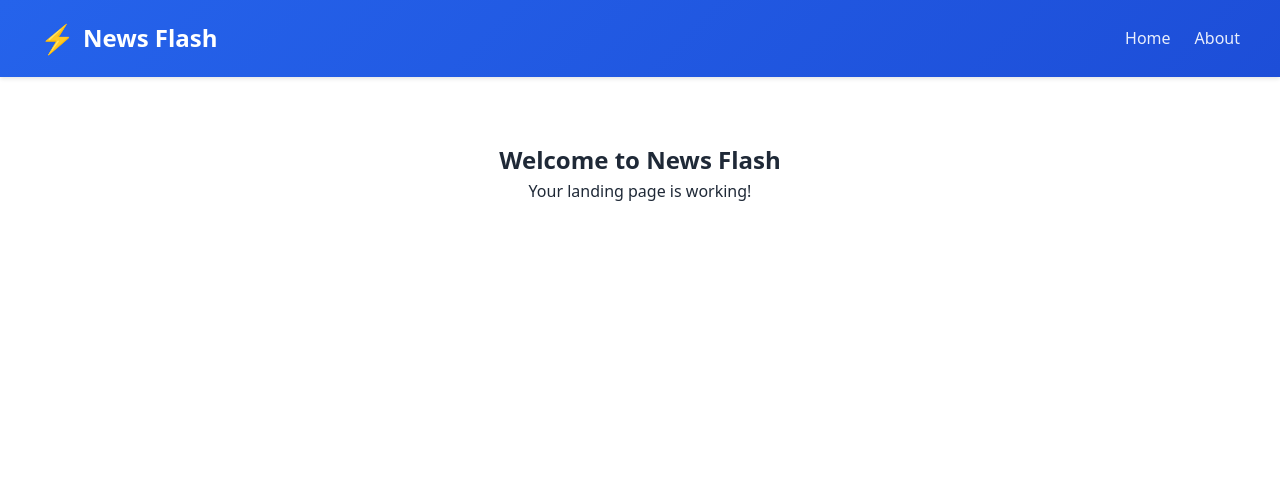
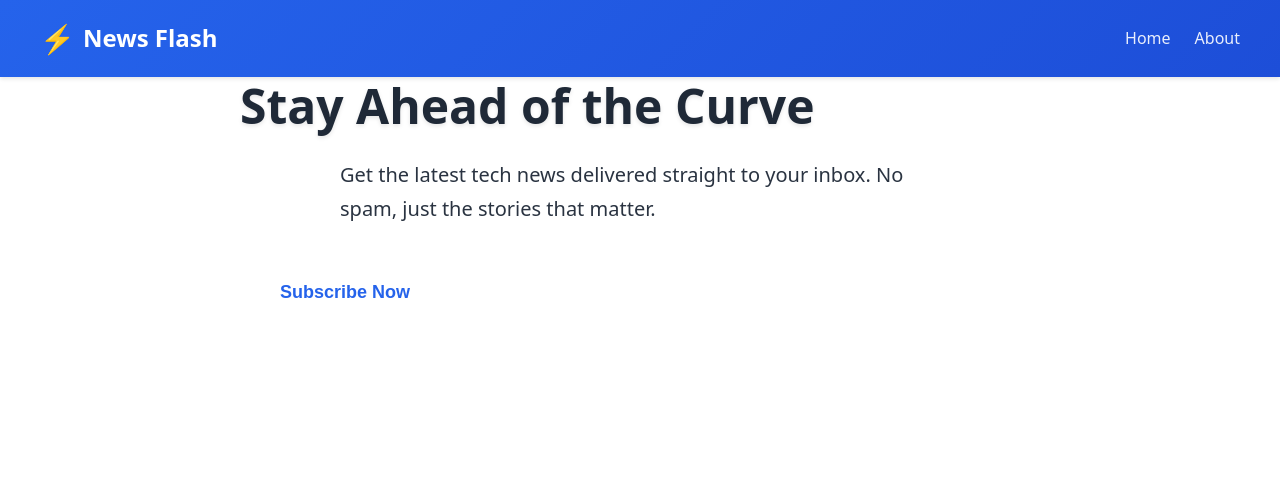
Before and after one commit to nahriin/application, a Flask app: page / in a window 1280 px wide. Shown: the top 497 px of the page. Run offline with Flask 3, Linux system fonts and the light colour scheme.

Commit message:
"Hero Section and Interactive Modal"

```diff
--- a/application/app/presentation/templates/index.html
+++ b/application/app/presentation/templates/index.html
@@ -3,8 +3,174 @@
 {% block title %}News Flash - Stay Informed{% endblock %}
 
 {% block content %}
-<section style="padding: 4rem 2rem; text-align: center;">
-    <h1>Welcome to News Flash</h1>
-    <p>Your landing page is working!</p>
+<section class="hero">
+    <div class="hero__container">
+        <h1 class="hero__title">Stay Ahead of the Curve</h1>
+        <p class="hero__subtitle">
+            Get the latest tech news delivered straight to your inbox.
+            No spam, just the stories that matter.
+        </p>
+        <button class="btn btn--primary hero__cta" id="subscribeBtn">
+            Subscribe Now
+        </button>
+    </div>
 </section>
+
+<!-- Subscribe Modal -->
+<div class="modal-overlay" id="modalOverlay">
+    <div class="modal" role="dialog" aria-labelledby="modalTitle" aria-modal="true">
+        <div class="modal__header">
+            <h2 class="modal__title" id="modalTitle">Coming Soon!</h2>
+            <button class="modal__close" id="modalClose" aria-label="Close modal">&times;</button>
+        </div>
+        <div class="modal__body">
+            <p>We're working hard to bring you the best newsletter experience.</p>
+            <p style="margin-top: 1rem;">Check back soon to subscribe!</p>
+        </div>
+    </div>
+</div>
 {% endblock %}
+
+{% block extra_css %}
+<style>
+    .hero {
+        background: linear-gradient(135deg, #1e3a8a 0%, #3b82f6 50%, #60a5fa 100%);
+        color: white;
+        padding: 6rem 2rem;
+        text-align: center;
+        min-height: 60vh;
+        display: flex;
+        align-items: center;
+        justify-content: center;
+    }
+
+    .hero__container {
+        max-width: 800px;
+        margin: 0 auto;
+    }
+
+    .hero__title {
+        font-size: 3rem;
+        font-weight: 800;
+        margin-bottom: 1.5rem;
+        line-height: 1.2;
+        text-shadow: 0 2px 4px rgba(0, 0, 0, 0.1);
+    }
+
+    .hero__subtitle {
+        font-size: 1.25rem;
+        margin-bottom: 2.5rem;
+        opacity: 0.95;
+        max-width: 600px;
+        margin-left: auto;
+        margin-right: auto;
+        line-height: 1.7;
+    }
+
+    .hero__cta {
+        font-size: 1.125rem;
+        padding: 1rem 2.5rem;
+        background-color: white;
+        color: var(--color-primary);
+        border: none;
+        cursor: pointer;
+        transition: all 0.2s ease;
+    }
+
+    .hero__cta:hover {
+        background-color: #f8fafc;
+        transform: translateY(-2px);
+        box-shadow: 0 8px 20px rgba(0, 0, 0, 0.2);
+    }
+
+    @media (max-width: 768px) {
+        .hero {
+            padding: 4rem 1.5rem;
+        }
+
+        .hero__title {
+            font-size: 2rem;
+        }
+
+        .hero__subtitle {
+            font-size: 1rem;
+        }
+    }
+
+    /* Modal styles */
+    .modal-overlay {
+        position: fixed;
+        inset: 0;
+        background: rgba(0,0,0,0.5);
+        display: none;
+        align-items: center;
+        justify-content: center;
+        z-index: 1000;
+    }
+
+    .modal-overlay.active {
+        display: flex;
+    }
+
+    .modal {
+        background: white;
+        padding: 2rem;
+        border-radius: 8px;
+        max-width: 500px;
+        width: 90%;
+        box-shadow: 0 8px 30px rgba(0,0,0,0.2);
+        text-align: center;
+    }
+
+    .modal__header {
+        display: flex;
+        justify-content: space-between;
+        align-items: center;
+        margin-bottom: 1rem;
+    }
+
+    .modal__close {
+        background: none;
+        border: none;
+        font-size: 1.5rem;
+        cursor: pointer;
+    }
+</style>
+{% endblock %}
+
+{% block scripts %}
+<script>
+    // Modal functionality
+    const subscribeBtn = document.getElementById('subscribeBtn');
+    const modalOverlay = document.getElementById('modalOverlay');
+    const modalClose = document.getElementById('modalClose');
+
+    // Open modal
+    subscribeBtn.addEventListener('click', () => {
+        modalOverlay.classList.add('active');
+        modalClose.focus();
+    });
+
+    // Close modal - close button
+    modalClose.addEventListener('click', () => {
+        modalOverlay.classList.remove('active');
+        subscribeBtn.focus();
+    });
+
+    // Close modal - click outside modal
+    modalOverlay.addEventListener('click', (event) => {
+        if (event.target === modalOverlay) {
+            modalOverlay.classList.remove('active');
+            subscribeBtn.focus();
+        }
+    });
+
+    // Close modal - Escape key
+    document.addEventListener('keydown', (event) => {
+        if (event.key === 'Escape' && modalOverlay.classList.contains('active')) {
+            modalOverlay.classList.remove('active');
+            subscribeBtn.focus();
+        }
+    });
+</script>
+{% endblock %}
```
